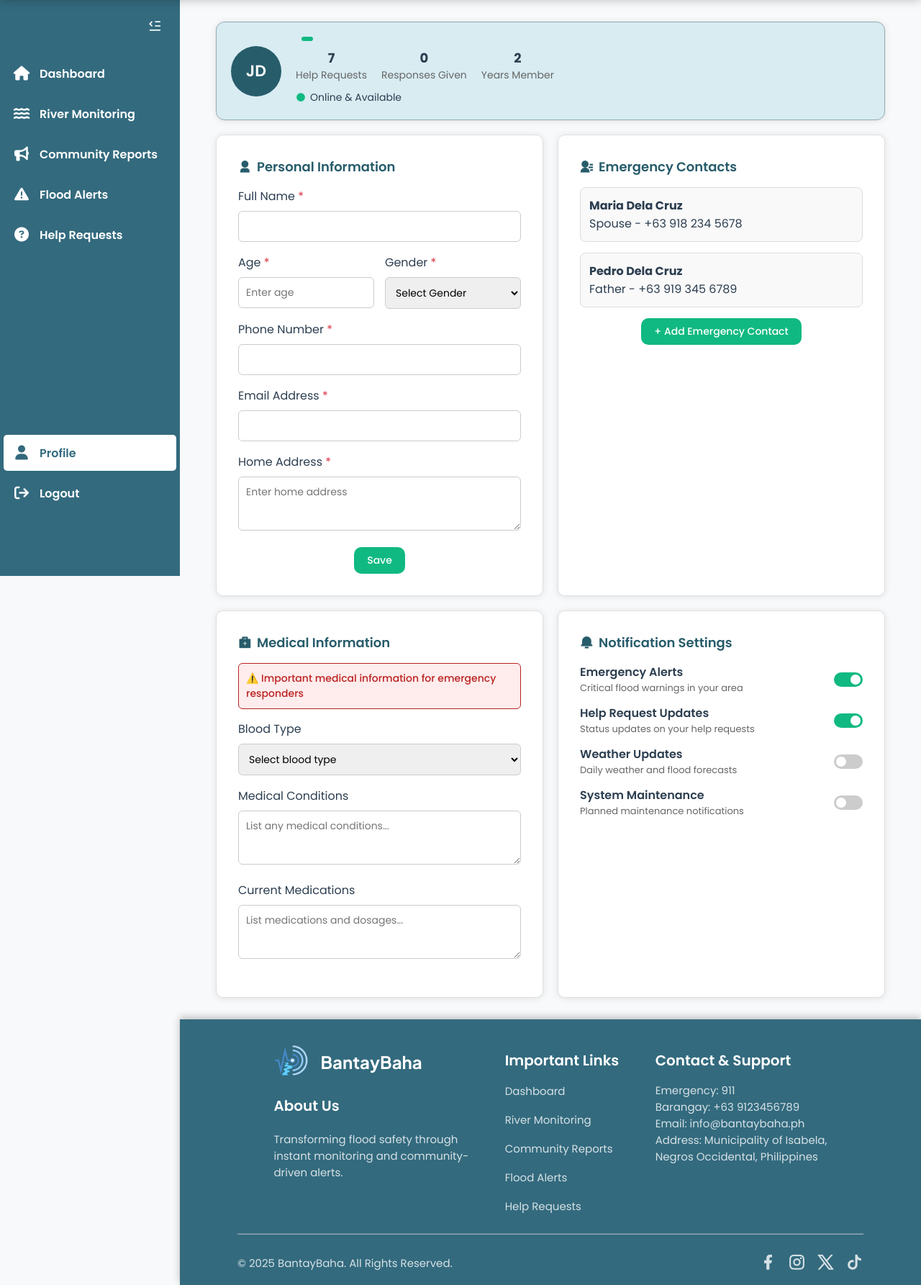
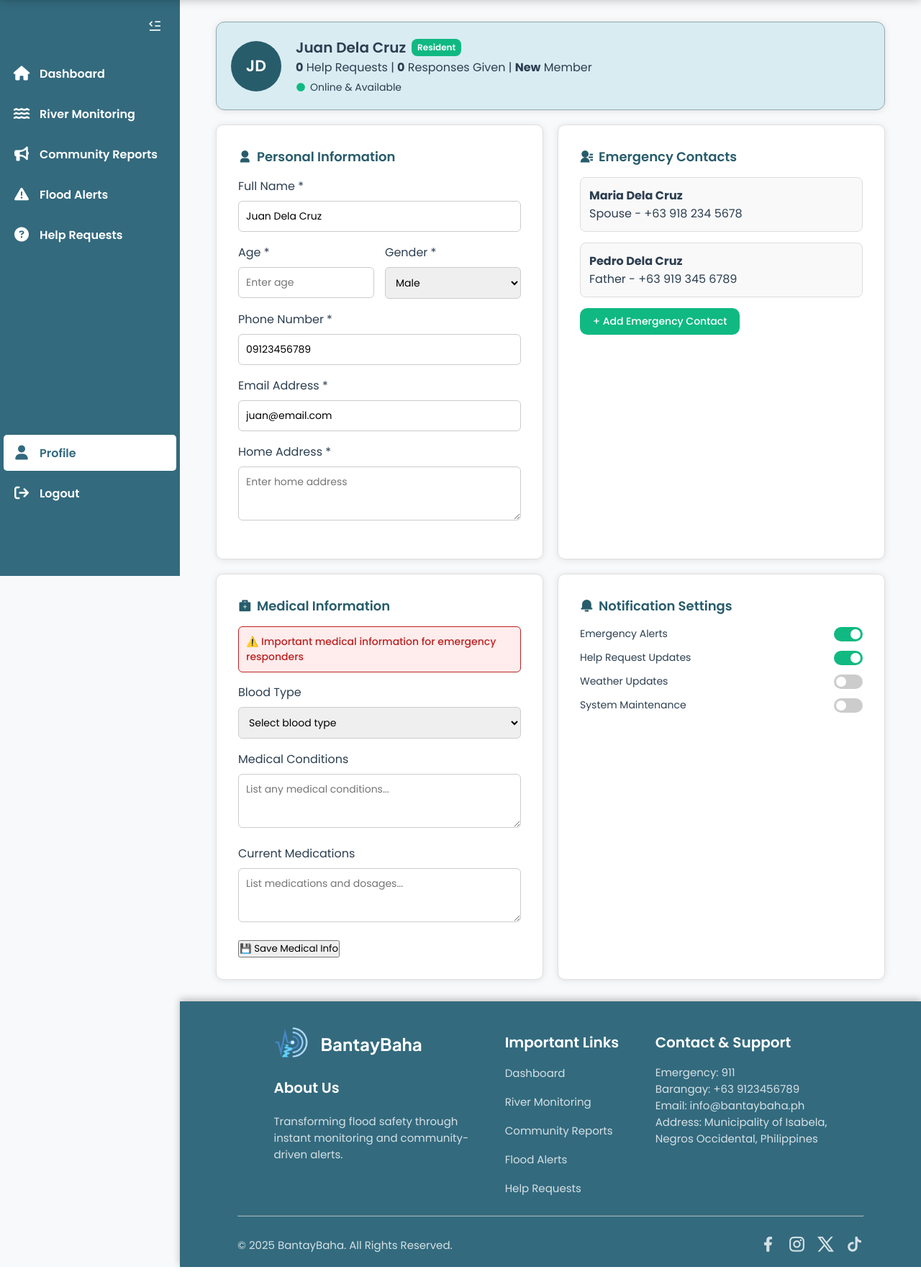
Before and after one commit to izyycodes/2025BSIT2DGroup2, a PHP site: page /profile.php in a window 1280 px wide. Shown: the part 85-1870 px from the top of the page at 72% size. After the commit the page ends 1845 px from the top, so only its background shows below. Run offline with PHP 8.4, Linux system fonts and the light colour scheme; some libraries are stand-ins or nearby versions; some web fonts are replaced.

Commit message:
added medical information post and get

```diff
--- a/BantayBaha_website/pages/profile.php
+++ b/BantayBaha_website/pages/profile.php
@@ -1,59 +1,46 @@
-<?php
-  session_start();
-  // var_dump($_POST);
-  // var_dump($_SESSION);
-
-  $firstName   = $_SESSION['firstName']   ?? '';
-  $lastName    = $_SESSION['lastName']    ?? '';
-  $email       = $_SESSION['signup-email']?? '';
-  $phoneNumber = $_SESSION['phone']       ?? '';
-  $role        = $_SESSION['role']        ?? '';
-  $age = $_POST['age'] ?? '';
-  $gender = $_POST['gender'] ?? '';
-  $address = $_POST['address'] ?? '';
-?>
-
 <!DOCTYPE html>
 <html lang="en">
 <head>
   <meta charset="UTF-8">
   <meta name="viewport" content="width=device-width, initial-scale=1.0">
-
   <title>Profile</title>
   <link rel="icon" type="image/ico" href="../assets/images/logo.png">
 
+  <!-- Remix Icon -->
   <link href="https://cdn.jsdelivr.net/npm/remixicon@4.5.0/fonts/remixicon.css" rel="stylesheet">
 
+  <!-- Stylesheets -->
   <link rel="stylesheet" href="../assets/css/profile.css">
   <link rel="stylesheet" href="../assets/css/navbar.css">
   <link rel="stylesheet" href="../assets/css/sidebar.css">
   <link rel="stylesheet" href="../assets/css/footer.css">
 </head>
 <body>
+  <!-- Navbar & Sidebar -->
   <?php require "../views/dashboard_navbar.php" ?>
   <?php require "../views/sidebar.php" ?>
+
+  <?php
+  $firstName = $_GET['firstName'] ?? "Juan";
+  $lastName  = $_GET['lastName'] ?? "Dela Cruz";
+  $email     = $_GET['signup-email'] ?? "juan@email.com";
+  $phone     = $_GET['phone'] ?? "09123456789";
+  $role      = $_GET['role'] ?? "Resident";
+  ?>
+
 
   <div class="main-content">
     <section class="content">
       <!-- Profile Header -->
       <div class="profile-header">
-        <div class="avatar">JD</div>
+  <div class="avatar">
+    <?php echo strtoupper(substr($firstName,0,1) . substr($lastName,0,1)); ?>
+  </div>
   <div class="profile-info">
-          <h3><?php echo $firstName . " " . $lastName; ?> <span class="badge"><?php echo $role; ?></span></h3>
-          <div class="profile-stats">
-            <div class="stats-item">
-              <p style="font-weight: 700; font-size: 18px;">7</p>
-              <p style="color: #666; font-size: 14px;">Help Requests</p>
-            </div>
-            <div class="stats-item">
-              <p style="font-weight: 700; font-size: 18px;">0</p>
-              <p style="color: #666; font-size: 14px;">Responses Given</p>
-            </div>
-            <div class="stats-item">
-              <p style="font-weight: 700; font-size: 18px;">2</p>
-              <p style="color: #666; font-size: 14px;">Years Member</p>
-            </div>
-          </div>
+    <h3><?php echo $firstName . " " . $lastName; ?>
+      <span class="badge"><?php echo ucfirst($role); ?></span>
+    </h3>
+    <p><b>0</b> Help Requests | <b>0</b> Responses Given | <b>New</b> Member</p>
     <span class="status online"><i class="ri-checkbox-blank-circle-fill"></i> Online & Available</span>
   </div>
 </div>
@@ -63,38 +50,33 @@
         <!-- Personal Information -->
         <div class="card">
           <h4><i class="ri-user-3-fill"></i> Personal Information</h4>
-          <form id="personal-information" method="POST" action="profile.php">
-            <label>Full Name <span style="color: #dc3545;"> *</span></label>
-            <input type="text" value="<?php echo $firstName . " " . $lastName; ?>" required>
+          <form>
+            <label>Full Name *</label>
+            <input type="text" value="<?php echo $firstName . ' ' . $lastName; ?>">
 
             <div class="row">
               <div>
-                <label for="age">Age <span style="color: #dc3545;"> *</span></label>
-                <input type="number" id="age" name="age" min="1" placeholder="Enter age" value="<?php echo $age; ?>" required>
+                <label>Age *</label>
+                <input type="number" placeholder="Enter age">
               </div>
               <div>
-                <label for="gender">Gender <span style="color: #dc3545;"> *</span></label>
-                <select id="gender" name="gender" value="<?php echo $gender; ?>" required>
-                  <option value="" disabled selected>Select Gender</option>
-                  <option value="Male">Male</option>
-                  <option value="Female">Female</option>
-                  <option value="Others">Others</option>
+                <label>Gender *</label>
+                <select>
+                  <option>Male</option>
+                  <option>Female</option>
+                  <option>Other</option>
                 </select>
               </div>
             </div>
 
-            <label for="phone">Phone Number <span style="color: #dc3545;"> *</span></label>
-            <input type="text" name="phone" value="<?php echo $phoneNumber; ?>" required>
+            <label>Phone Number *</label>
+            <input type="text" value="<?php echo $phone; ?>">
 
-            <label for="email">Email Address <span style="color: #dc3545;"> *</span></label>
-            <input type="email" name="email" value="<?php echo $email; ?>" required>
+            <label>Email Address *</label>
+            <input type="email" value="<?php echo $email; ?>">
 
-            <label for="address">Home Address <span style="color: #dc3545;"> *</span></label>
-            <textarea id="address" name="address" rows="2" value="<?php echo $address; ?>" placeholder="Enter home address"></textarea>
-
-            <div class="btn-container">
-              <button class="save-btn" type="submit">Save</button>
-            </div>
+            <label>Home Address *</label>
+            <textarea rows="2" placeholder="Enter home address"></textarea>
           </form>
         </div>
 
@@ -107,9 +89,7 @@
           <div class="contact-card">
             <p><b>Pedro Dela Cruz</b><br>Father - +63 919 345 6789</p>
           </div>
-            <div class="btn-container">
           <button class="add-btn">+ Add Emergency Contact</button>
-            </div>
         </div>
       </div>
 
@@ -121,53 +101,63 @@
       <div class="alert-box">
         ⚠️ Important medical information for emergency responders
       </div>
-          <form>
+
+     <?php
+        // Default values (before submit)
+        $bloodType  = $_POST['bloodType'] ?? ($_GET['bloodType'] ?? "Select blood type");
+        $conditions = $_POST['conditions'] ?? ($_GET['conditions'] ?? "");
+        $medications = $_POST['medications'] ?? ($_GET['medications'] ?? "");
+
+        // Show confirmation if saved
+      if ($_SERVER["REQUEST_METHOD"] === "POST" && isset($_POST['save-medical'])) {
+          echo "<div style='background:#d4edda; color:#155724; padding:10px; margin-bottom:10px; border-radius:5px;'>
+              ✅ Medical information saved successfully!
+                </div>";
+        }
+      ?>
+
+      <form method="POST" action="">
         <label>Blood Type</label>
-            <select>
-              <option>Select blood type</option>
-              <option>A+</option><option>A-</option>
-              <option>B+</option><option>B-</option>
-              <option>AB+</option><option>AB-</option>
-              <option>O+</option><option>O-</option>
+        <select name="bloodType">
+          <option <?php echo ($bloodType=="Select blood type") ? "selected" : ""; ?>>Select blood type</option>
+          <option value="A+" <?php if($bloodType=="A+") echo "selected"; ?>>A+</option>
+          <option value="A-" <?php if($bloodType=="A-") echo "selected"; ?>>A-</option>
+          <option value="B+" <?php if($bloodType=="B+") echo "selected"; ?>>B+</option>
+          <option value="B-" <?php if($bloodType=="B-") echo "selected"; ?>>B-</option>
+          <option value="AB+" <?php if($bloodType=="AB+") echo "selected"; ?>>AB+</option>
+          <option value="AB-" <?php if($bloodType=="AB-") echo "selected"; ?>>AB-</option>
+          <option value="O+" <?php if($bloodType=="O+") echo "selected"; ?>>O+</option>
+          <option value="O-" <?php if($bloodType=="O-") echo "selected"; ?>>O-</option>
         </select>
 
         <label>Medical Conditions</label>
-            <textarea rows="2" placeholder="List any medical conditions..."></textarea>
+        <textarea name="conditions" rows="2" placeholder="List any medical conditions..."><?php echo htmlspecialchars($conditions); ?></textarea>
 
         <label>Current Medications</label>
-            <textarea rows="2" placeholder="List medications and dosages..."></textarea>
+        <textarea name="medications" rows="2" placeholder="List medications and dosages..."><?php echo htmlspecialchars($medications); ?></textarea>
+
+        <br>
+        <button type="submit" name="save-medical">💾 Save Medical Info</button>
       </form>
     </div>
 
         <!-- Notifications -->
-        <div class="card margin" id="notif-settings">
+        <div class="card">
           <h4><i class="ri-notification-3-fill"></i> Notification Settings</h4>
           <div class="toggle-row">
-            <div class="notif-settings">
-              <p style="font-weight: 600; font-size: 16px;">Emergency Alerts</p>
-              <p style="color: #666; font-size: 13px;">Critical flood warnings in your area</p>
-            </div>
+            <span>Emergency Alerts</span>
             <label class="switch"><input type="checkbox" checked><span class="slider"></span></label>
           </div>
           <div class="toggle-row">
-            <div class="notif-settings">
-              <p style="font-weight: 600; font-size: 16px;">Help Request Updates</p>
-              <p style="color: #666; font-size: 13px;">Status updates on your help requests</p>
-            </div>
+            <span>Help Request Updates</span>
             <label class="switch"><input type="checkbox" checked><span class="slider"></span></label>
           </div>
           <div class="toggle-row">
-            <div class="notif-settings">
-              <p style="font-weight: 600; font-size: 16px;">Weather Updates</p>
-              <p style="color: #666; font-size: 13px;">Daily weather and flood forecasts</p>
-            </div>
+            <span>Weather Updates</span>
             <label class="switch"><input type="checkbox"><span class="slider"></span></label>
           </div>
           <div class="toggle-row">
-            <div class="notif-settings">
-              <p style="font-weight: 600; font-size: 16px;">System Maintenance</p>
-              <p style="color: #666; font-size: 13px;">Planned maintenance notifications</p>
-            </div>
+            <span>System Maintenance</span>
             <label class="switch"><input type="checkbox"><span class="slider"></span></label>
           </div>
         </div>
@@ -176,7 +166,5 @@
     <!-- Footer -->
   <?php require "../views/footer.php" ?>
   </div>
-
-  <script src="../assets/js/profile.js"></script>
 </body>
 </html>
```
Lines whose indentation alone changed are shown as unchanged.
